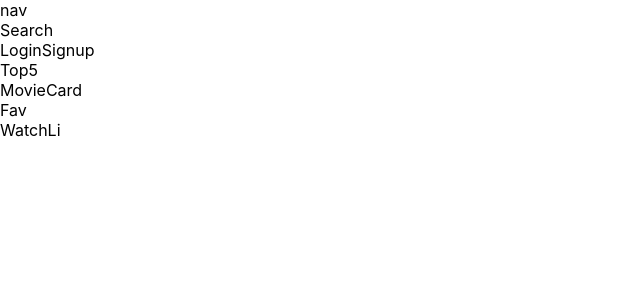
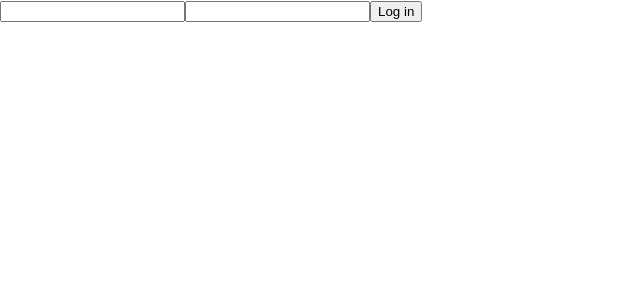
Before and after one commit to happyseki/MovieCenter-Frontend, a React (Create React App) app: page / in a window 1280 px wide. Shown: the top 300 px of the page, without its empty margins (0-640 px from the left). Built offline with nearby package versions, Linux system fonts and the light colour scheme.

Commit message:
updated auth

```diff
--- a/src/App.js
+++ b/src/App.js
@@ -1,13 +1,36 @@
 import React from 'react';
 // import logo from './logo.svg';
 import './App.css';
+import IndexPage from './IndexPage.js'
+import LoginPage from './LoginPage.js'
+import SignUpPage from './SignUpPage.js'
 import Nav from './Components/Nav.js';
 import Search from './Components/Search.js';
 import LoginSignup from './Components/LoginSignup.js';
 import MovieIndex from './container/MovieIndex.js';
 import Profile from './container/Profile.js';
 
-function App() {
+class App extends React.Component {
+  state = {
+     page: "login"
+   }
+
+   redirect = (page) => {
+     this.setState({
+       page: page
+     })
+   }
+
+  render() {
+    if (this.state.page === "index") {
+      return <IndexPage />
+    } else if (this.state.page === "signup") {
+       return <SignUpPage redirect={this.redirect} />
+    } else if (this.state.page === "login") {
+       return <LoginPage redirect={this.redirect} />
+    }
+
+
     return (
       <div>
         <Nav />
@@ -15,9 +38,9 @@ function App() {
         <LoginSignup />
         <MovieIndex />
         <Profile />
-
       </div>
-  );
+    )
+  }
 }
 
 export default App;
--- /dev/null
+++ b/src/IndexPage.js
@@ -0,0 +1,27 @@
+import React from 'react'
+
+class IndexPage extends React.Component {
+  componentDidMount() {
+    fetch("http://localhost:3000/profile", {
+      headers: {
+        'Authorization': localStorage.getItem("token")
+      }
+    })
+  }
+
+  handleClick = () => {
+    delete localStorage.token
+  }
+
+  render () {
+    console.log("IndexPage")
+    return (
+      <div>
+        "Hello from Index"
+        <button onClick={this.handleClick}>Log out</button>
+      </div>
+    )
+  }
+}
+
+export default IndexPage
--- /dev/null
+++ b/src/LoginPage.js
@@ -0,0 +1,50 @@
+import React from 'react'
+
+class LoginPage extends React.Component {
+  state = {
+    username: "",
+    password: ""
+  }
+
+  componentDidMount() {
+    if (!!localStorage.getItem("token")) {
+      this.props.redirect("index")
+    }
+  }
+
+  handleChange = (event) => {
+    this.setState({
+      [event.target.name]: event.target.value
+    })
+  }
+
+  handleLogin =(event) => {
+    event.preventDefault()
+    // console.log('state from handleLogin',this.state)
+    fetch("http://localhost:3000/login", {
+      method: "POST",
+      headers: {
+        "Content-Type": "application/json"
+      },
+      body: JSON.stringify(this.state)
+    }).then(res => res.json())
+      .then(data => {
+        localStorage.setItem('token', data.token)
+        this.props.redirect("index")
+      })
+  }
+
+  render () {
+    console.log("in LoginPage")
+    return (
+      <form onSubmit={this.handleLogin}>
+        <input type="text" name="username" onChange={this.handleChange}/>
+        <input type="password" name="password" onChange={this.handleChange}/>
+        <input type="submit" value="Log in" />
+      </form>
+    )
+  }
+}
+
+
+export default LoginPage
--- /dev/null
+++ b/src/SignUpPage.js
@@ -0,0 +1,33 @@
+import React from 'react'
+
+class SignUpPage extends React.Component {
+
+handleLogin = (event) => {
+  event.preventDefault()
+
+  fetch("http://localhost:3000/signup", {
+    method: "POST",
+    headers: {
+      "Content-Type": "application/json"
+    },
+    body: JSON.stringify(this.state)
+  }).then(res => res.json())
+    .then(data => {
+      localStorage.setItem('token', data.token)
+      this.props.redirect("index")
+    })
+
+}
+
+  render () {
+    return (
+      <form onSubmit={this.handleLogin}>
+        <input type="text" name="username" onChange={this.handleChange}/>
+        <input type="password" name="password" onChange={this.handleChange}/>
+        <input type="submit" value="Log in" />
+      </form>
+    )
+  }
+}
+
+export default SignUpPage
```
Lines whose indentation alone changed are shown as unchanged.
